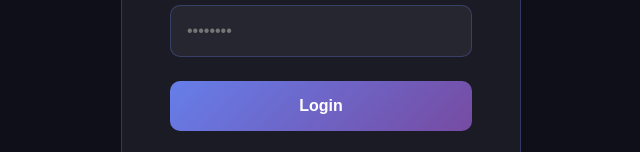
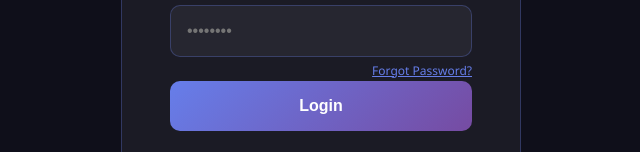
Before and after one commit to sokdm/sit-ai-ultra, a plain HTML site: page frontend/pages/auth/login.html in a window 1280 px wide. Shown: the part 416-568 px from the top of the page, without its empty margins (319-959 px from the left). Drawn offline with Linux system fonts and the light colour scheme.

Commit message:
Add forgot password link to login page

```diff
--- a/frontend/pages/auth/login.html
+++ b/frontend/pages/auth/login.html
@@ -121,6 +121,7 @@
             <div class="form-group">
                 <label>Password</label>
                 <input type="password" id="password" required placeholder="••••••••">
+                <a href="forgot-password.html" style="float:right;font-size:12px;color:#667eea;margin-top:5px;">Forgot Password?</a>
             </div>
 
             <button type="submit" id="loginBtn">Login</button>
```
Also changed, not shown: 1 other file.
